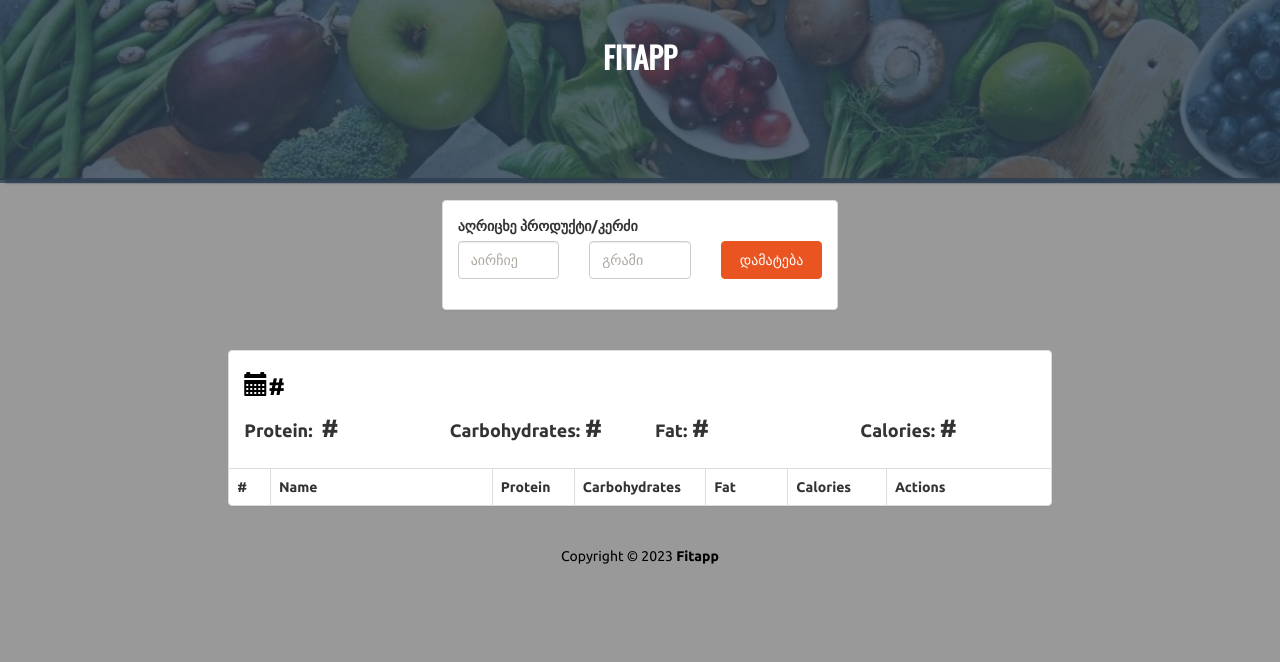
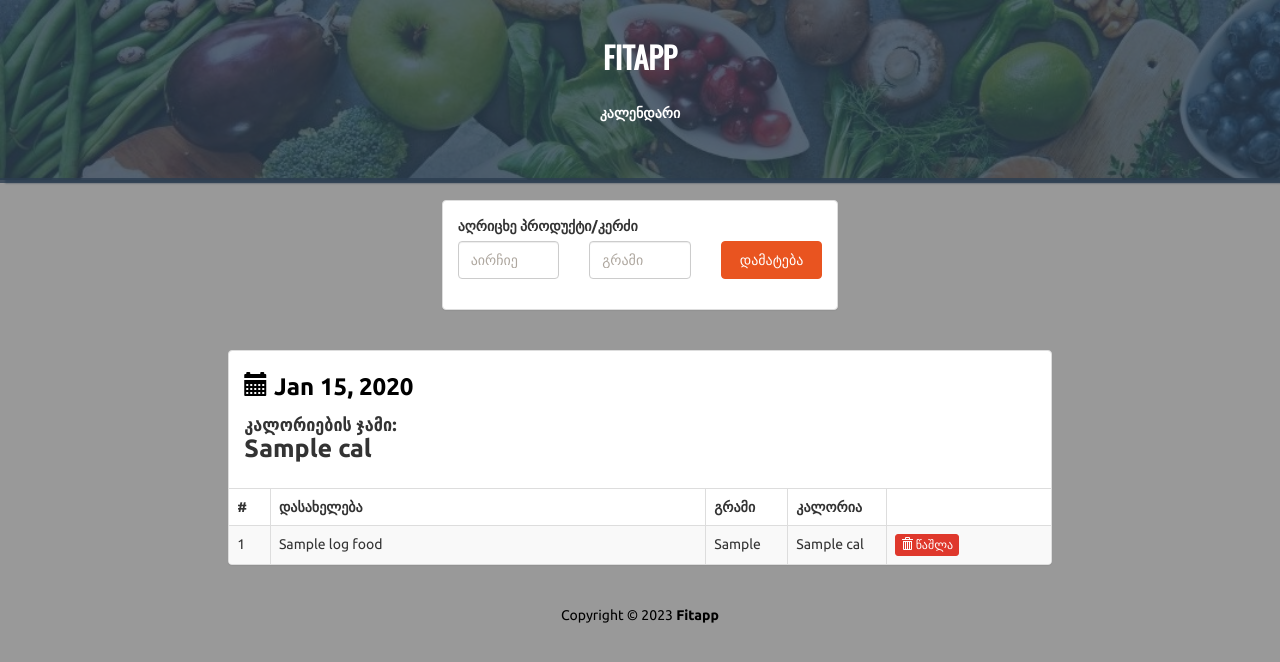
Before and after one commit to aka-BE/Fitapp, a Flask app: template application/templates/view.html in a window 1280 px wide. Shown: the top 662 px of the page. Run offline with Flask 3, Linux system fonts and the light colour scheme; tables that the repository leaves empty hold one stand-in row (values such as "Sample post"); the template is opened without the code that fills it: values that come from a table or form of the project are taken from there, most other values are stand-ins (such as "Sample title", 1, 10 or a date in 2020); lists and menus that the app fills with data are empty; parts of the project's set-up code (start-up, migrations or seed data) failed here and were passed over; some libraries are stand-ins or nearby versions.

Commit message:
calendar page

```diff
--- a/application/auth.py
+++ b/application/auth.py
@@ -42,8 +42,7 @@ def signup():
             db.session.add(user)
             db.session.commit()  # Create new user
             login_user(user)  # Log in as newly created user
-            session['user'] = form.email.data
-            return redirect(url_for("home_bp.home"))
+            return redirect(url_for("home_bp.calendar"))
         flash("A user already exists with that email address.")
     return render_template(
         'signup.html',
@@ -72,7 +71,6 @@ def login():
         user = User.query.filter_by(email=form.email.data).first()
         if user and user.check_password(password=form.password.data):
             login_user(user)
-            session['user'] = form.email.data
             next_page = request.args.get('next')
             return redirect(next_page or url_for('home_bp.calendar'))
         flash('Invalid username/password combination')
--- a/application/models.py
+++ b/application/models.py
@@ -11,6 +11,11 @@ df = pd.read_excel(r'application/excel_database/calo.xlsx') # Import products ca
 
 engine = create_engine('sqlite:///instance/test.db') # Connect to sql database
 df.to_sql('food', con=engine, if_exists='replace', index=False) # Write data to database with table name 'products'
+
+log_food = db.Table('log_food',
+    db.Column('log_id', db.Integer, db.ForeignKey('log.id'), primary_key=True),
+    db.Column('prod_id', db.Integer, db.ForeignKey('prod.id'), primary_key=True)
+)
 
 
 class Food(db.Model):
@@ -37,6 +42,7 @@ class User(UserMixin, db.Model):
     password = db.Column(db.String(200), primary_key=False, unique=False, nullable=False)
     created_on = db.Column(db.DateTime, index=False, unique=False, nullable=True)
     last_login = db.Column(db.DateTime, index=False, unique=False, nullable=True)
+    logs = db.relationship('Log', backref='user')
 
     def set_password(self, password):
         """Create hashed password."""
@@ -56,9 +62,23 @@ class Log(db.Model):
     __tablename__ = 'log'
     id = db.Column(db.Integer, primary_key=True)
     date = db.Column(db.DateTime, index=False, unique=False, nullable=False)
+    user_id = db.Column(db.Integer, db.ForeignKey('user.id'))
+    prods = db.relationship('Prod', secondary=log_food, backref="logs")
 
     def __repr__(self):
-        return '<Calendar {}>'.format(self.email)
+        return '<Log {}>'.format(self.date)
+
+class Prod(db.Model):
+    """User Product log model."""
+
+    __tablename__ = 'prod'
+    id = db.Column(db.Integer, primary_key=True)
+    name = db.Column(db.Text, unique=False)
+    cal = db.Column(db.Float, unique=False, nullable=False)
+    gr = db.Column(db.Float, unique=False, nullable=False)
+
+    def __repr__(self):
+        return '<Prod {}>'.format(self.name)
 
 
 class Feedback(db.Model):
--- a/application/routes.py
+++ b/application/routes.py
@@ -1,11 +1,11 @@
 """Logged-in page routes."""
 from flask import Blueprint, render_template, redirect, url_for, session, flash, jsonify, request
-from flask_login import login_required, logout_user
+from flask_login import login_required, logout_user, current_user
 from datetime import datetime
 
 
 from .forms import FeedbackForm, SearchForm
-from .models import Feedback, Log, Food, db
+from .models import Feedback, Log, Food, Prod, log_food, db
 
 
 # Blueprint Configuration
@@ -66,6 +66,7 @@ def calculator():
 
 
 @home_bp.route('/calendar', methods=['GET', 'POST'])
+@login_required
 def calendar():
     """
     Calendar page.
@@ -74,8 +75,25 @@ def calendar():
     POST requests receive user calories input.
     """
 
+    logs = Log.query.order_by(Log.date.desc()).all()
+
+    log_dates = []
+
+    for log in logs:
+        cal = 0
+
+        for prod in log.prods:
+            cal += prod.cal
+
+        log_dates.append({
+            'log_date' : log,
+            'cal' : cal
+        })
+
+
     return render_template(
         'calendar.html',
+        log_dates=log_dates,
         title="Calendar page.",
         template="calendar-page",
         body="Calendar page."
@@ -83,26 +101,28 @@ def calendar():
 
 
 @home_bp.route('/create_log', methods=['POST'])
+@login_required
 def create_log():
     """
     Create log.
 
     POST request add date to calendar page.
     """
-
+    user = current_user
     date = request.form.get('date')
 
-    log = Log(date=datetime.strptime(date, '%Y-%m-%d'))
+    log = Log(date=datetime.strptime(date, '%Y-%m-%d'), user=user)
 
     db.session.add(log)
     db.session.commit()
 
-    return redirect(url_for('home_bp.view'))
+    return redirect(url_for('home_bp.view', log_id=log.id))
 
 
 
-@home_bp.route('/view', methods=['GET', 'POST'])
-def view():
+@home_bp.route('/view/<int:log_id>', methods=['GET', 'POST'])
+@login_required
+def view(log_id):
     """
     Calendar view page.
 
@@ -110,20 +130,74 @@ def view():
     POST requests receive user calories input.
     """
 
+    log = Log.query.get_or_404(log_id)
+
     form = SearchForm()
+
+    total = {
+        'cal' : 0
+    }
+
+    for prod in log.prods:
+        total['cal'] += prod.cal
 
     return render_template(
         'view.html',
         form=form,
+        log=log,
+        total=total,
         title="View page.",
         template="View-page",
         body="View page."
     )
 
+
+@home_bp.route('/add_food_to_log/<int:log_id>', methods=['POST'])
+@login_required
+def add_food_to_log(log_id):
+
+    log = Log.query.get_or_404(log_id)
+
+    form = SearchForm()
+    food_name = form.food.data
+    food = Food.query.filter_by(name=food_name).first()
+
+    gr = form.gr.data
+
+    cal = gr * food.cal
+
+    prod = Prod(name=food.name, cal=cal, gr=gr)
+    db.session.add(prod)
+    db.session.commit()
+
+    add_food = log_food.insert().values(
+        log_id=log.id,
+        prod_id=prod.id
+    )
+    db.session.execute(add_food)
+    db.session.commit()
+
+    return redirect(url_for('home_bp.view', log_id=log_id))
+
+
+@home_bp.route('/remove_food_from_log/<int:log_id>/<int:prod_id>')
+@login_required
+def remove_food_from_log(log_id, prod_id):
+
+    log = Log.query.get(log_id)
+    prod = Prod.query.get(prod_id)
+
+    log.prods.remove(prod)
+    db.session.commit()
+
+    return redirect(url_for('home_bp.view', log_id=log_id))
+
+
 @home_bp.route('/food', methods=['GET'])
+@login_required
 def fooddic():
     """
-    Food search view page.
+    For food search on view page.
 
     GET request search suggestions.
     """
--- a/application/templates/home.html
+++ b/application/templates/home.html
@@ -51,6 +51,7 @@
           <li><a class="nav-link scrollto " href="{{ url_for('auth_bp.login') }}">ავტორიზაცია</a></li>
           <li><a class="nav-link scrollto" href="{{ url_for('home_bp.calculator') }}">კალორიების კალკულატორი</a></li>
           <li><a class="nav-link scrollto" href="{{ url_for('home_bp.calendar') }}">დღიური</a></li>
+          <li><a class="nav-link scrollto" href="{{ url_for('home_bp.logout') }}">გამოსვლა</a></li>
         </ul>
         <i class="bi bi-list mobile-nav-toggle"></i>
       </nav><!-- .navbar -->
--- a/application/templates/login.html
+++ b/application/templates/login.html
@@ -37,9 +37,7 @@
                 {% endif %}
             </div>
             <div class="forgot-pass"><a href="#">დაგავიწყდათ პაროლი?</a></div>
-            <div class="btn">
-                {{ form.submit }}
-            </div>
+            {{ form.submit(class="btn btn-primary") }}
             <div class="signup-llink">არ ხართ ჩვენი წევრი? <a href="{{ url_for('auth_bp.signup') }}">დარეგისტრიდით აქ</a></div>
         </form>
     </div>
--- a/application/templates/view.html
+++ b/application/templates/view.html
@@ -32,6 +32,15 @@
 					<h1>
 						<a href="{{ url_for('home_bp.home') }}">FITAPP</a>
 					</h1>
+					<div class="row t20">
+						<div class="col-lg-4 col-lg-offset-4">
+							<ul class="nav nav-pills nav-justified">
+							  <li role="presentation">
+							  	<a href="{{ url_for('home_bp.calendar') }}" title="Calendar">კალენდარი</a>
+							  </li>
+							</ul>
+						</div>
+					</div>
 				</div>
 			</div>
 
@@ -39,7 +48,7 @@
 				<div class="col-lg-4 col-lg-offset-4">
 					<div class="panel panel-default">
 						<div class="panel-body">
-							<form action="{{ url_for('home_bp.view') }}" method="POST" role="form">
+							<form action="{{ url_for('home_bp.add_food_to_log', log_id=log.id) }}" method="POST" role="form">
 
 									<label>აღრიცხე პროდუქტი/კერძი</label>
 									<div class="row">
@@ -72,28 +81,13 @@
 					<div class="panel panel-default">
 						<div class="panel-body">
 							<h3 class="lean-h text-black">
-								<i class="glyphicon glyphicon-calendar"></i>#
+								<i class="glyphicon glyphicon-calendar"></i> {{ log.date.strftime('%b %d, %Y') }}
 							</h3>
 
 							<div class="row">
 								<div class="col-lg-3">
 									<h4 class="lean-h">
-										Protein: &nbsp;<strong class="f25">#</strong>
-									</h4>
-								</div>
-								<div class="col-lg-3">
-									<h4 class="lean-h">
-										Carbohydrates: <strong class="f25">#</strong>
-									</h4>
-								</div>
-								<div class="col-lg-3">
-									<h4 class="lean-h">
-										Fat: <strong class="f25">#</strong>
-									</h4>
-								</div>
-								<div class="col-lg-3">
-									<h4 class="lean-h">
-										Calories: <strong class="f25">#</strong>
+										კალორიების ჯამი: <strong class="f25">{{ total['cal'] }}</strong>
 									</h4>
 								</div>
 							</div>
@@ -103,14 +97,28 @@
 								<thead>
 									<tr>
 										<th style="width: 5%;">#</th>
-										<th>Name</th>
-										<th style="width: 10%;">Protein</th>
-										<th style="width: 16%;">Carbohydrates</th>
-										<th style="width: 10%;">Fat</th>
-										<th style="width: 12%;">Calories</th>
-										<th style="width: 20%;">Actions</th>
+										<th>დასახელება</th>
+										<th style="width: 10%;">გრამი</th>
+										<th style="width: 12%;">კალორია</th>
+										<th style="width: 20%;"></th>
 									</tr>
 								</thead>
+
+								<tbody>
+									{% for log_food in log.prods %}
+									<tr>
+										<td>{{ loop.index }}</td>
+										<td>{{ log_food.name }}</td>
+										<td>{{ log_food.gr }}</td>
+										<td>{{ log_food.cal }}</td>
+										<td>
+											<a href="{{ url_for('home_bp.remove_food_from_log', log_id=log.id, prod_id=log_food.id) }}" class="btn btn-danger btn-xs">
+												<i class="glyphicon glyphicon-trash"></i> წაშლა
+											</a>
+										</td>
+									</tr>
+									{% endfor %}
+								</tbody>
 
 							</table>
 						</div>
@@ -154,17 +162,18 @@
                 $('form').on('submit', function(e){
                     $.ajax({
                     data: {
-                        country:$('#country').val()
+                        food:$('#food').val(),
+						gr: $('#gr').val()
                     },
                     type: 'POST',
-                    url : '/process'
+                    url : '/add_food_to_log' + log_id
                     })
                     .done(function(data){
                         if (data.error){
                             $('#result').text(data.error).show();
                         }
                         else {
-                            $('#result').html(data.country).show()
+                            $('#result').html(data.food).show()
                         }
                     })
                     e.preventDefault();
```
Also changed, not shown: application/templates/calendar.html (+4 -7 lines), application/templates/test.html (deleted, +0 -163 lines), 1 other file.
